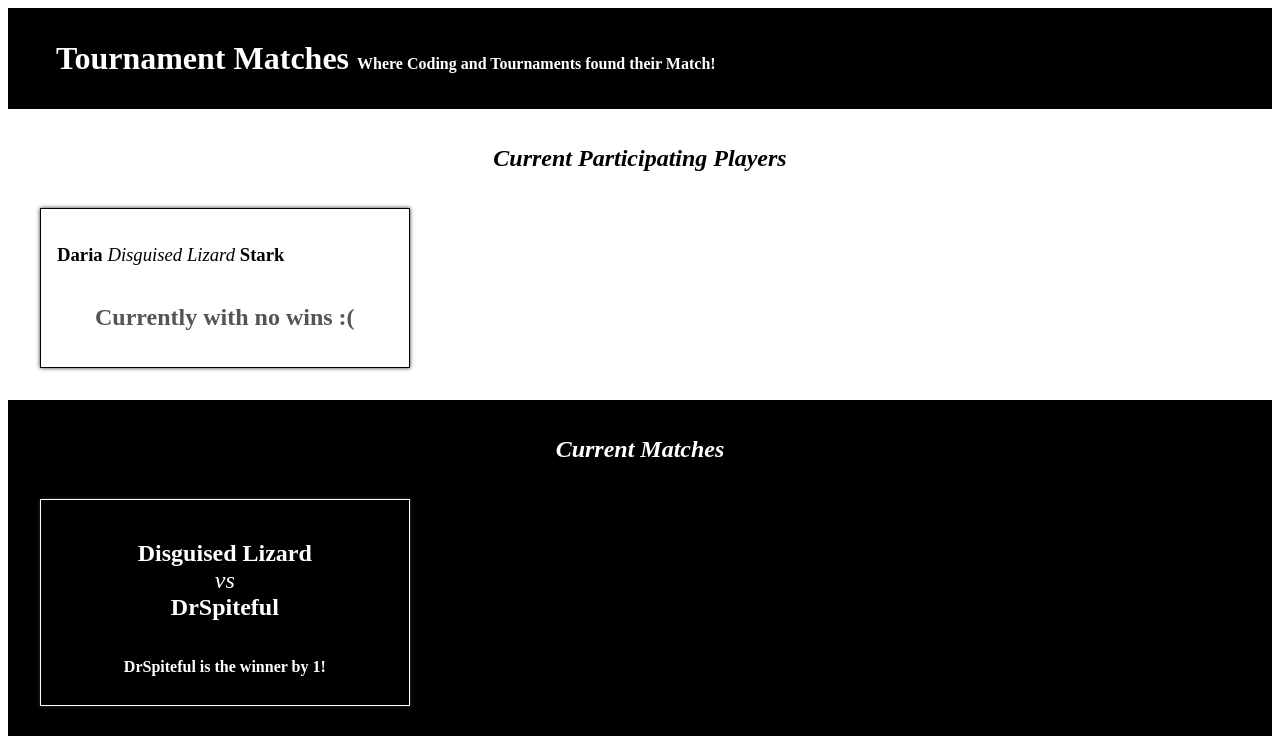
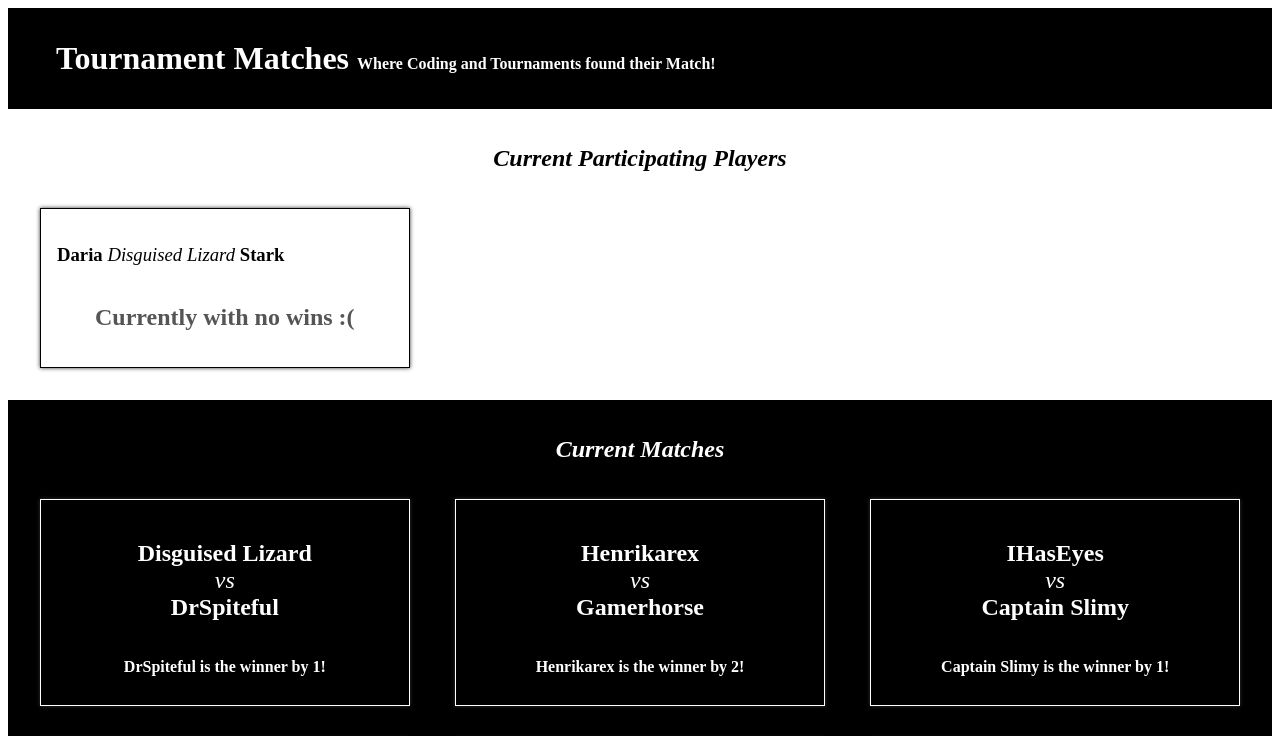
Before and after one commit to ryan-m-burns/tourney-matches-revisit, a React (Create React App) app: page / in a window 1280 px wide. Shown: the top 736 px of the page. Built offline with nearby package versions, Linux system fonts and the light colour scheme.

Commit message:
create and display an array of Matches

```diff
--- a/src/components/MatchList.js
+++ b/src/components/MatchList.js
@@ -1,19 +1,23 @@
 import React from "react";
 import Match from "./Match";
 
-
 function MatchList(props) {
   const { matchData } = props;
-  const oneMatch = matchData[0];
+  const matches = matchData.map((match) => {
+    return (
+      <Match
+        key={match.matchNumber}
+        players={match.players}
+        winner={match.winner}
+        scoreDifference={match.scoreDifference}
+      />
+    );
+  });
 
   return (
     <section className="PlayerList MatchList">
       <h1> Current Matches </h1>
-      <Match
-        players={oneMatch.players}
-        winner={oneMatch.winner}
-        scoreDifference={oneMatch.scoreDifference}
-      />
+      {matches}
     </section>
   );
 }
```
